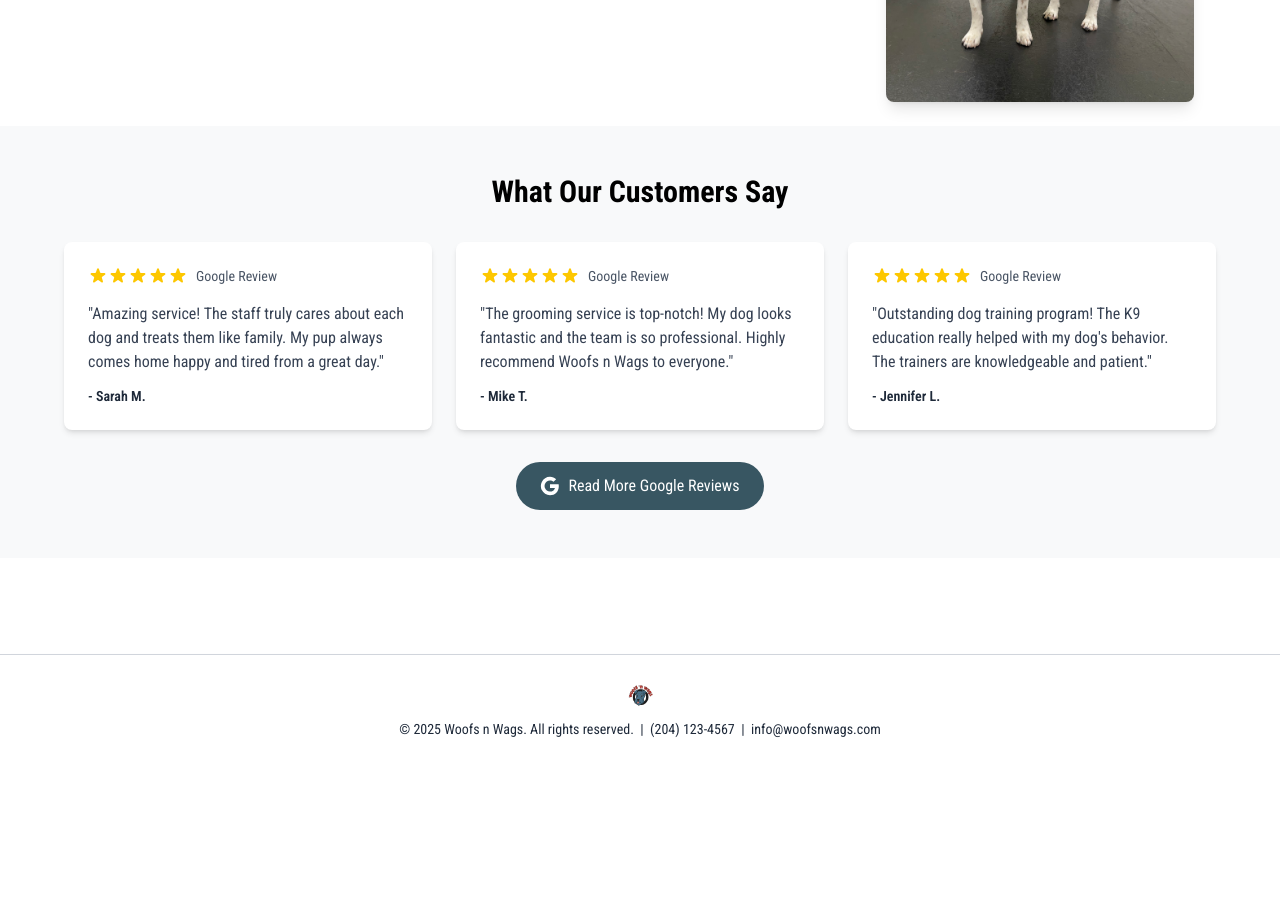
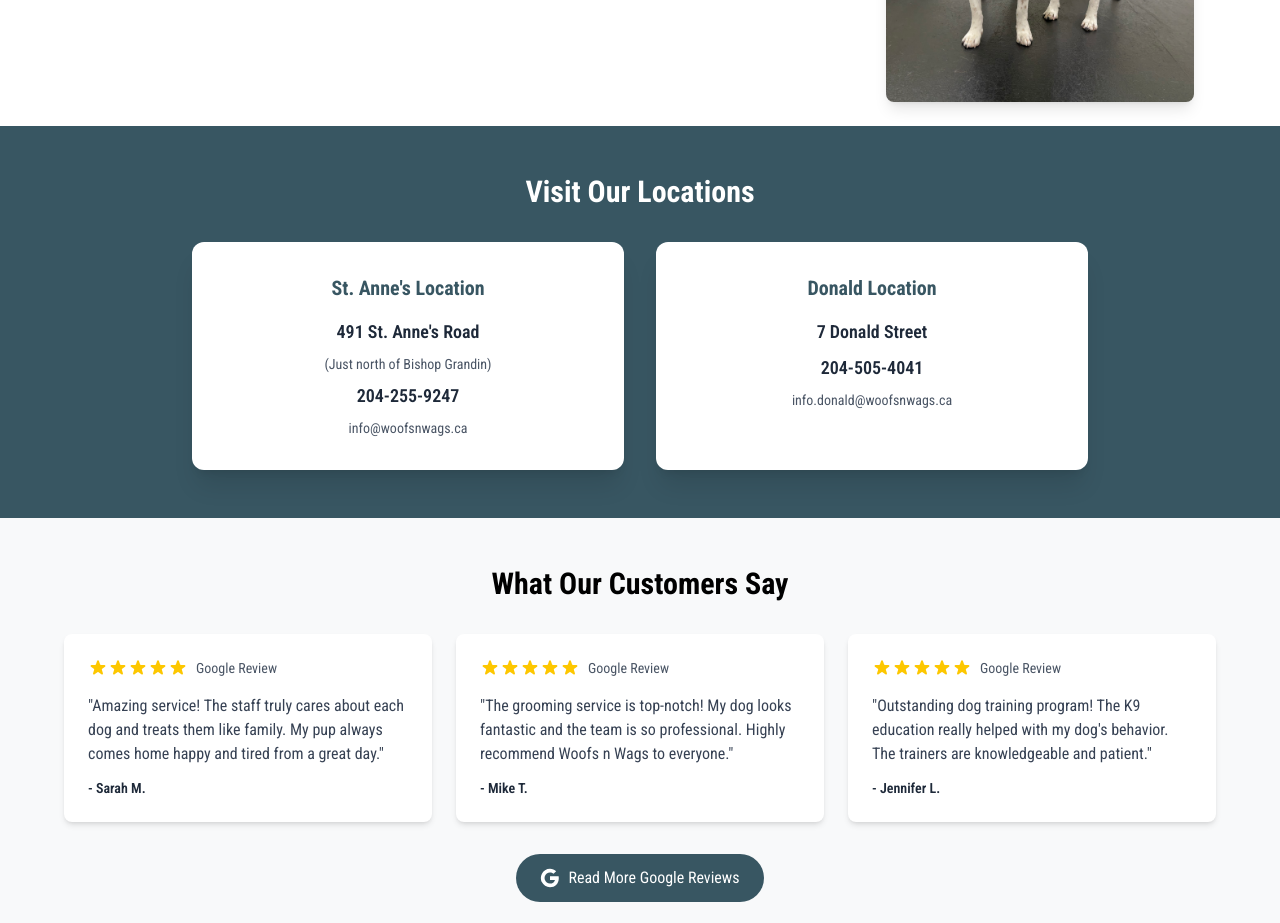
Before and after one commit to matthew-sawatzky/woofs-n-wags, a React (Vite) app: page / in a window 1280 px wide. Shown: the part 1640-2563 px from the top of the page. Before the commit the page ends 2403 px from the top, so only its background shows below. Built offline with nearby package versions, Linux system fonts and the light colour scheme; no server answers; a web font is replaced by a local one.

Commit message:
hero image sizing on location pages

```diff
--- a/src/pages/DonaldLocation.tsx
+++ b/src/pages/DonaldLocation.tsx
@@ -81,32 +81,10 @@ function DonaldLocation() {
         style={{ backgroundImage: `url(${DonaldImage})` }}
       >
         <Layout>
-          <section className="py-20 px-6">
+          <section className="py-90 px-6">
             <h1 className="text-5xl font-bold text-white drop-shadow-xl mb-8 text-center">
               Donald Location
             </h1>
-
-            {/* Contact Information */}
-            <div className="bg-white bg-opacity-95 rounded-xl p-8 mb-8 shadow-xl">
-              <h2
-                className="text-3xl font-bold text-gray-800 mb-6 text-center"
-                style={{ color: "#385662" }}
-              >
-                Contact Information - NEW LOCATION
-              </h2>
-              <div className="text-center space-y-3">
-                <p className="text-xl font-semibold text-gray-800">
-                  7 Donald Street
-                </p>
-                <p className="text-xl font-semibold text-gray-800">
-                  204-505-4041
-                </p>
-                <p className="text-lg text-gray-600">
-                  info.donald@woofsnwags.ca
-                </p>
-                <p className="text-lg text-gray-600">PetExec Registration</p>
-              </div>
-            </div>
           </section>
         </Layout>
       </div>
--- a/src/pages/Home.tsx
+++ b/src/pages/Home.tsx
@@ -221,6 +221,59 @@ function Home() {
           </div>
         </section>
 
+        {/* Contact Information */}
+        <section className="py-12 px-6" style={{ backgroundColor: "#385662" }}>
+          <div className="max-w-4xl mx-auto">
+            <h3 className="text-3xl font-bold text-center mb-8 text-white">
+              Visit Our Locations
+            </h3>
+            <div className="grid grid-cols-1 md:grid-cols-2 gap-8">
+              {/* St. Anne's Location */}
+              <div className="bg-white bg-opacity-95 rounded-xl p-8 shadow-xl">
+                <h4
+                  className="text-xl font-bold text-center mb-4"
+                  style={{ color: "#385662" }}
+                >
+                  St. Anne's Location
+                </h4>
+                <div className="text-center space-y-2">
+                  <p className="text-lg font-semibold text-gray-800">
+                    491 St. Anne's Road
+                  </p>
+                  <p className="text-sm text-gray-600">
+                    (Just north of Bishop Grandin)
+                  </p>
+                  <p className="text-lg font-semibold text-gray-800">
+                    204-255-9247
+                  </p>
+                  <p className="text-sm text-gray-600">info@woofsnwags.ca</p>
+                </div>
+              </div>
+
+              {/* Donald Location */}
+              <div className="bg-white bg-opacity-95 rounded-xl p-8 shadow-xl">
+                <h4
+                  className="text-xl font-bold text-center mb-4"
+                  style={{ color: "#385662" }}
+                >
+                  Donald Location
+                </h4>
+                <div className="text-center space-y-2">
+                  <p className="text-lg font-semibold text-gray-800">
+                    7 Donald Street
+                  </p>
+                  <p className="text-lg font-semibold text-gray-800">
+                    204-505-4041
+                  </p>
+                  <p className="text-sm text-gray-600">
+                    info.donald@woofsnwags.ca
+                  </p>
+                </div>
+              </div>
+            </div>
+          </div>
+        </section>
+
         {/* Google Reviews Section */}
         <section className="py-12 px-6" style={{ backgroundColor: "#f8f9fa" }}>
           <div className="max-w-6xl mx-auto">
--- a/src/pages/K9Education.tsx
+++ b/src/pages/K9Education.tsx
@@ -10,19 +10,33 @@ function K9Education() {
         style={{ backgroundImage: `url(${K9EduImage})` }}
       >
         <Layout>
-          <section className="py-20 px-6">
+          <section className="py-90 px-6">
             <h1 className="text-5xl font-bold text-white drop-shadow-xl mb-8 text-center">
               K9 Education
             </h1>
+          </section>
+        </Layout>
+      </div>
 
+      {/* Instructors, Classes and Courses Overview */}
+      <section className="py-12 px-8 bg-gray-100">
+        <div className="max-w-6xl mx-auto">
+          <h2
+            className="text-3xl font-bold text-center mb-8"
+            style={{ color: "#385662" }}
+          >
+            K9 Education Overview
+          </h2>
+
+          <div className="grid grid-cols-1 lg:grid-cols-3 gap-8">
             {/* Instructors */}
-            <div className="bg-white bg-opacity-95 rounded-xl p-8 mb-8 shadow-xl">
-              <h2
-                className="text-3xl font-bold text-gray-800 mb-6 text-center"
+            <div className="bg-white p-8 rounded-xl shadow-xl">
+              <h3
+                className="text-2xl font-bold mb-6 text-center"
                 style={{ color: "#385662" }}
               >
                 Our Certified Instructors
-              </h2>
+              </h3>
               <div className="text-center space-y-3">
                 <p className="text-xl font-semibold text-gray-800">
                   Victoria Scott
@@ -33,14 +47,14 @@ function K9Education() {
               </div>
             </div>
 
-            {/* Class Info */}
-            <div className="bg-white bg-opacity-95 rounded-xl p-8 mb-8 shadow-xl">
-              <h2
-                className="text-3xl font-bold text-gray-800 mb-6 text-center"
+            {/* Classes */}
+            <div className="bg-white p-8 rounded-xl shadow-xl">
+              <h3
+                className="text-2xl font-bold mb-6 text-center"
                 style={{ color: "#385662" }}
               >
                 Our Classes
-              </h2>
+              </h3>
               <div className="text-center space-y-3">
                 <p className="text-lg">
                   Small class sizes of 5 dog/handler teams in a class
@@ -51,14 +65,14 @@ function K9Education() {
               </div>
             </div>
 
-            {/* Course Structure */}
-            <div className="bg-white bg-opacity-95 rounded-xl p-8 shadow-xl">
-              <h2
-                className="text-3xl font-bold text-gray-800 mb-6 text-center"
+            {/* Courses */}
+            <div className="bg-white p-8 rounded-xl shadow-xl">
+              <h3
+                className="text-2xl font-bold mb-6 text-center"
                 style={{ color: "#385662" }}
               >
                 Our Courses
-              </h2>
+              </h3>
               <div className="space-y-4">
                 <p className="text-lg">
                   Our first class enrollment is 5 weeks in duration.
@@ -77,9 +91,9 @@ function K9Education() {
                 </p>
               </div>
             </div>
-          </section>
-        </Layout>
-      </div>
+          </div>
+        </div>
+      </section>
 
       {/* Classes We Offer */}
       <section className="py-12 px-8" style={{ backgroundColor: "#385662" }}>
--- a/src/pages/StAnnesLocation.tsx
+++ b/src/pages/StAnnesLocation.tsx
@@ -53,7 +53,7 @@ function StAnnesLocation() {
         style={{ backgroundImage: `url(${StAnnesImage})` }}
       >
         <Layout>
-          <section className="py-20 px-6">
+          <section className="py-90 px-6">
             <h1 className="text-5xl font-bold text-white drop-shadow-xl mb-8 text-center">
               St. Anne's Location
             </h1>
```
Also changed, not shown: 1 other file (tests, documents, lock files or other folders).
